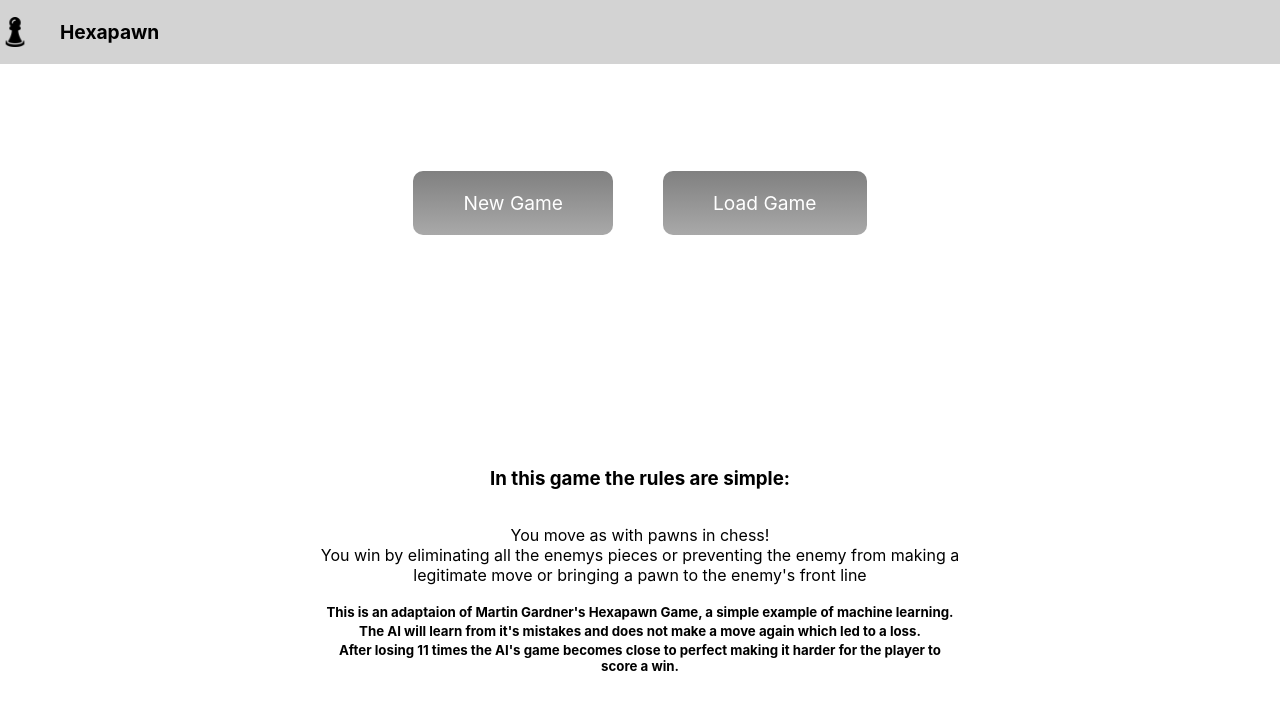
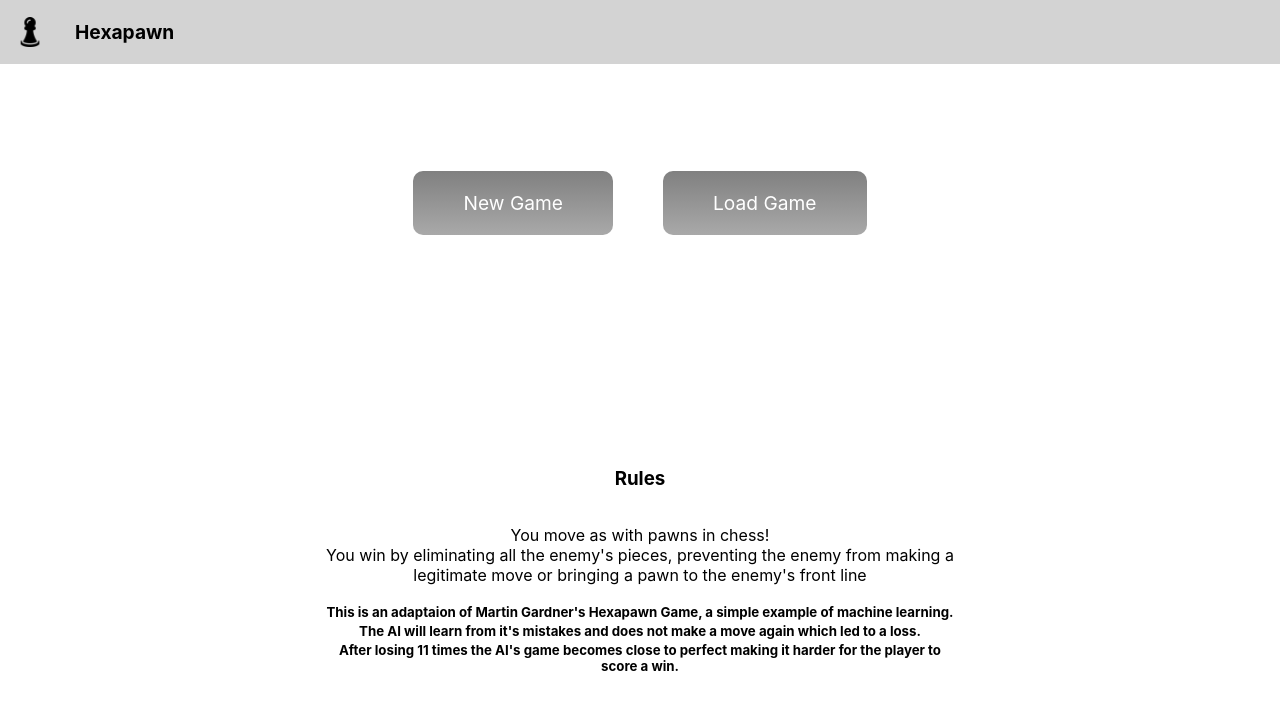
Before and after one commit to GergKllai1/hexapawn-machine-learning, a React (Create React App) app: page / in a window 1280 px wide. Shown: the top 710 px of the page. Built offline with nearby package versions, Linux system fonts and the light colour scheme; no server answers.

Commit message:
Adds final wording and styling changes

```diff
--- a/src/componets/Header/Header.css
+++ b/src/componets/Header/Header.css
@@ -17,7 +17,7 @@
 .logo {
   width: 30px;
   height: 30px;
-  margin-right: 30px;
+  margin: 0px 30px 0px 15px
 
 }
 
--- a/src/componets/HomeScreen/HomeScreen.js
+++ b/src/componets/HomeScreen/HomeScreen.js
@@ -15,10 +15,10 @@ const HomeScreen = () => {
         </Link>
       </div>
       <div className="text-area">
-        <h3>In this game the rules are simple:</h3>
+        <h3>Rules</h3>
         <p>
           You move as with pawns in chess! <br />
-          You win by eliminating all the enemys pieces or preventing the enemy
+          You win by eliminating all the enemy's pieces, preventing the enemy
           from making a legitimate move or bringing a pawn to the enemy's front
           line
         </p>
--- a/src/componets/HomeScreen/LoadGame/LoadGame.js
+++ b/src/componets/HomeScreen/LoadGame/LoadGame.js
@@ -1,30 +1,33 @@
 import React, { useState, useEffect } from "react";
 import axios from "axios";
-import { Link } from 'react-router-dom';
+import { Link } from "react-router-dom";
 
-import './LoadGame.css'
+import "./LoadGame.css";
 
 const LoadGame = () => {
   const [games, setGames] = useState([]);
   useEffect(() => {
     axios.get("/losing-moves.json").then(response => {
-      setGames(Object.keys(response.data));
+      response.data && setGames(Object.keys(response.data));
     });
   }, []);
 
   const gamesToLoad = games.map(game => {
-    debugger;
     const name = game.split("-")[0];
     const date = new Date(parseInt(game.split("-")[1]));
     const formattedDate = date.toLocaleString();
     return (
-      <Link className='load-links-container' to={`/board/${game}`}>
-        <h2 className='load-link'>{name}</h2>
-        <h5 className='load-link'>{formattedDate}</h5>
+      <Link className="load-links-container" to={`/board/${game}`}>
+        <h2 className="load-link">{name}</h2>
+        <h5 className="load-link">{formattedDate}</h5>
       </Link>
     );
   });
-  return <div className='loadgame'>{gamesToLoad}</div>;
+  return (
+    <div className="loadgame">
+      {gamesToLoad.lenght > 0 ? gamesToLoad : `No games have been added yet!`}
+    </div>
+  );
 };
 
 export default LoadGame;
```
